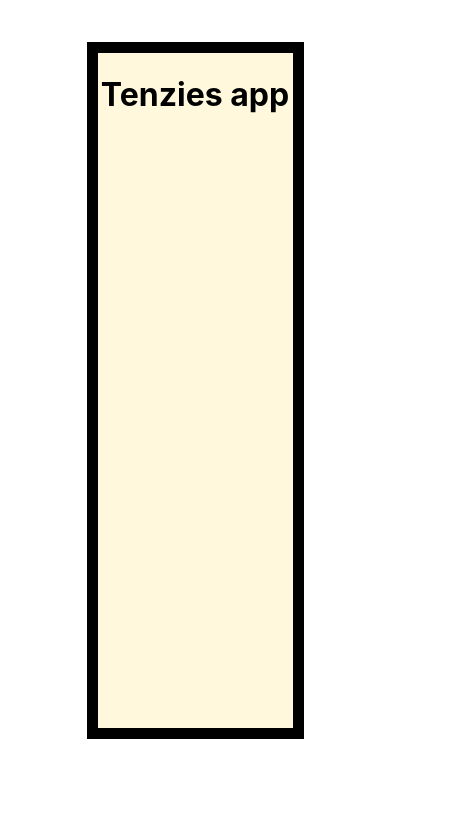
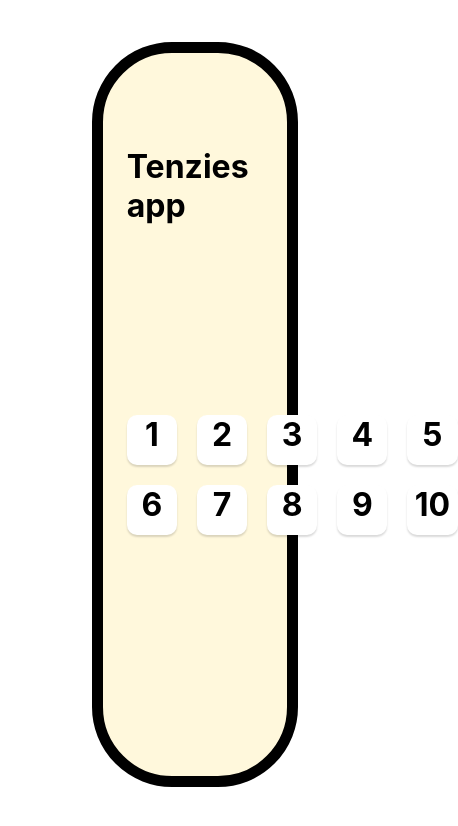
Before and after one commit to natalieacevedo/tenziesApp, a React (Create React App) app: page / in a window 390 px wide. Shown: the top 826 px of the page, 458 px wide, since content can reach past the window. Built offline with nearby package versions, Linux system fonts and the light colour scheme.

Commit message:
did positioning for big screeens and tablets

```diff
--- a/src/App.css
+++ b/src/App.css
@@ -1,13 +1,54 @@
 .mainBody{
-  width: 50vw;
+  width: 35vw;
   height: 80vh;
   border: 3vw solid black;
   margin: 5vh auto;
   background-color: cornsilk;
+  border-radius: 5rem;
+  position:relative;
+  padding: 1.5rem;
+  display: flex;
+  flex-direction: column;
+  justify-content: center;
+  align-items: center;
+}
+.boxesContainer{
+
+  display: grid;
+  grid-template: auto auto / repeat(5,1fr);
+  gap: 1.25rem;
+  margin-left: auto;
+  margin-right: auto;
+  width: fit-content;
 }
 
 .mainTitle{
   margin-left: auto;
   margin-right: auto;
   width: fit-content;
+  position: relative;
+  top: -20vh;
 }
+
+.littleBox{
+
+  height: 3.135rem;
+  width: 3.135rem;
+  box-shadow: 0px 2px 2px rgba(0, 0, 0, 0.15);
+  border-radius: 0.625rem;
+  display: flex;
+  text-align: center;
+  justify-content: center;
+  cursor: pointer;
+  position: relative;
+  background-color: white;
+
+
+}
+
+.dieNum{
+  font-size: 2rem;
+  position: absolute;
+  margin: 0 auto;
+
+}
--- a/src/App.js
+++ b/src/App.js
@@ -1,10 +1,18 @@
 import "./App.css";
+import Die from "./components/Die";
 
 function App() {
+  const boxes = [1, 2, 3, 4, 5, 6, 7, 8, 9, 10];
+
   return (
-    <div className="mainBody">
+    <main className="mainBody">
       <h1 className="mainTitle">Tenzies app</h1>
-    </div>
+      <div className="boxesContainer">
+        {boxes.map((box) => (
+          <Die value={box} />
+        ))}
+      </div>
+    </main>
   );
 }
 
--- /dev/null
+++ b/src/components/Die.jsx
@@ -0,0 +1,9 @@
+function Die({ value }) {
+  return (
+    <div className="littleBox">
+      <h4 className="dieNum">{value}</h4>
+    </div>
+  );
+}
+
+export default Die;
```
